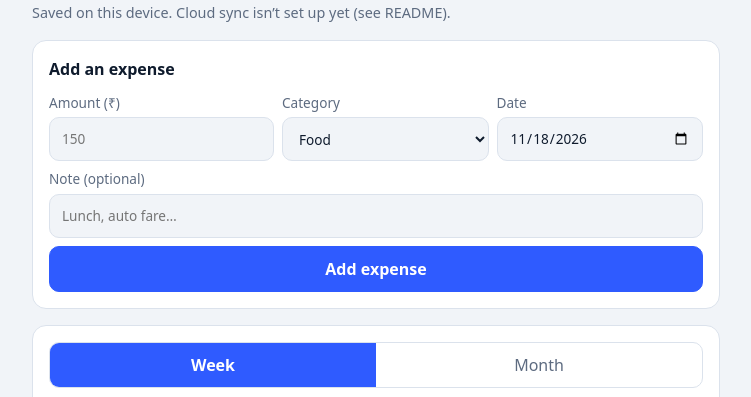
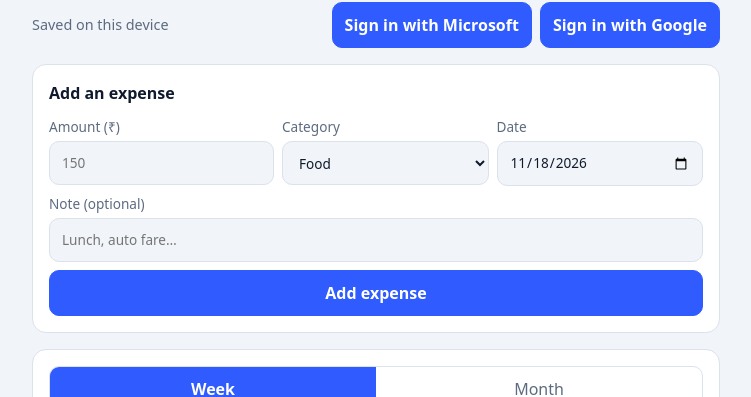
Before and after one commit to LunarDWolf/Spend-tracker, a plain HTML site: page index.html in a window 1280 px wide. Shown: the part 62-459 px from the top of the page, without its empty margins (264-1015 px from the left). Drawn offline with Linux system fonts and the light colour scheme.

Commit message:
Update index.html

```diff
--- a/index.html
+++ b/index.html
@@ -90,8 +90,8 @@ li button{min-height:36px;padding:4px 10px;color:var(--danger)}
 <script src="https://accounts.google.com/gsi/client" async defer></script>
 <script>
 /* ===== Setup: paste your Application (client) ID from the Azure portal ===== */
-const CLIENT_ID="PASTE-YOUR-CLIENT-ID-HERE";
-const G_CLIENT_ID="PASTE-YOUR-GOOGLE-CLIENT-ID-HERE";
+const CLIENT_ID="f01dce07-7aed-4e6d-bb68-1ec787ba8ccd";
+const G_CLIENT_ID="964896585673-7jtgol8nspf805q22r9t1737vohbumr0.apps.googleusercontent.com";
 /* ========================================================================== */
 const CATS=["Food","Transport","Supplements","Gym & gear","Study","Hostel","Health","Fun","Other"];
 const REDIRECT=location.origin+location.pathname.replace(/index\.html$/,"");
```
